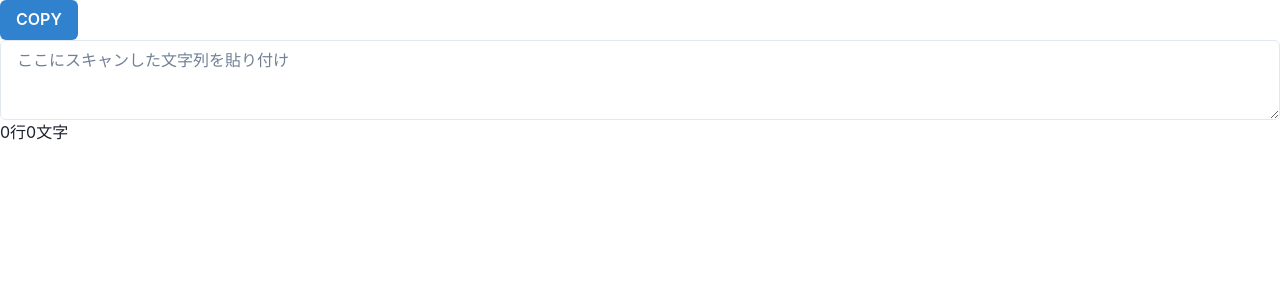
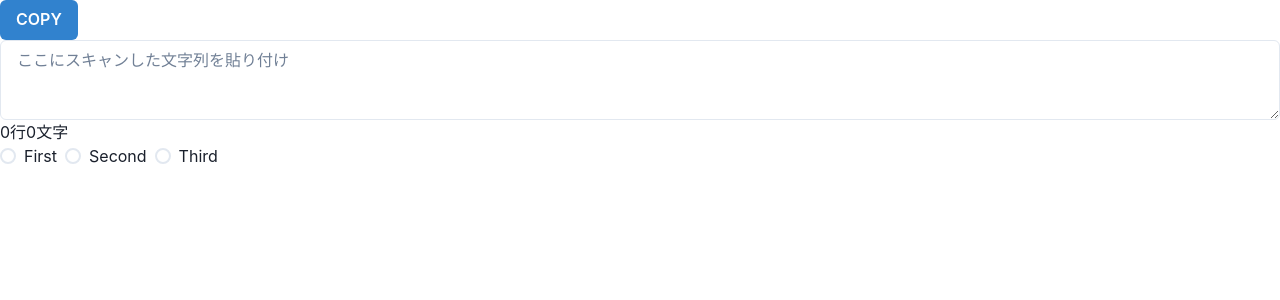
Before and after one commit to Igaki12/transfer-jsontxt, a React (Create React App) app: page / in a window 1280 px wide. Shown: the top 300 px of the page. Built offline with nearby package versions, Linux system fonts and the light colour scheme.

Commit message:
設定部分のデザインを考案中

```diff
--- a/src/App.js
+++ b/src/App.js
@@ -2,10 +2,22 @@ import './App.css'
 import {} from '@chakra-ui/react'
 import React, { useRef } from 'react'
 import { InputForm } from './components/InputForm'
-
+import { Settings } from './components/Settings'
+import { useSetting } from './hooks/useSetting'
 function App() {
   const inputEl = useRef('ここに入力した文字列が表示されます')
-  return <InputForm inputEl={inputEl} />
+  const {
+    showSetting,
+    setNewLine,
+    setQuestionStart,
+    setChoiceStart,
+  } = useSetting()
+  return (
+    <>
+      <InputForm inputEl={inputEl} showSetting={showSetting} />
+      <Settings setNewLine={setNewLine} />
+    </>
+  )
 }
 
 export default App
--- a/src/components/InputForm.js
+++ b/src/components/InputForm.js
@@ -8,20 +8,20 @@ export const InputForm = ({ inputEl }) => {
   const [preview, setPreview] = useState([])
 
   const countInputTxt = () => {
-    // setPreview([])
     console.log(inputEl.current.value)
-    // let spaceCut = inputEl.current.value.split(' ').join('')
-    // preview = [inputEl.current.value.split(/\n/g)]
-    let sentences = inputEl.current.value.split(/\n\s+/g).filter(
-      (row) => row !== '' && row !== '  ',
-      // row.indexOf(
-      //   'このフォームを送信すると、 所有者に名前とメールアドレスが表示されます。',
-      // ) === -1 &&
-      // row.indexOf('送信') === -1,
-    )
+
+    let sentences = inputEl.current.value
+      .split(/\n\s+/g)
+      .filter((row) => row !== '' && row !== '  ')
     let startIndex = sentences.findIndex(
       (sentence) =>
         sentence.indexOf('所有者に名前とメールアドレスが表示されます。') !== -1,
+    )
+    if (startIndex !== -1) {
+      sentences.splice(0, startIndex + 1)
+    }
+    startIndex = sentences.findIndex(
+      (sentence) => sentence.indexOf('*必須') !== -1,
     )
     if (startIndex !== -1) {
       sentences.splice(0, startIndex + 1)
@@ -94,6 +94,7 @@ export const InputForm = ({ inputEl }) => {
     )
     console.log(text)
   }
+  // あとは*必須と改行などのタイプコンフィグ
   return (
     <>
       <Button colorScheme={'blue'} onClick={() => copyTextToClipboard(preview)}>
--- /dev/null
+++ b/src/components/Settings.js
@@ -0,0 +1,18 @@
+import { Radio, RadioGroup, Stack } from '@chakra-ui/react'
+export const Settings = ({ setNewLine }) => {
+  return (
+    <RadioGroup>
+      <Stack direction="row">
+        <Radio value="1" onChange={() => setNewLine(1)}>
+          First
+        </Radio>
+        <Radio value="2" onChange={() => setNewLine(2)}>
+          Second
+        </Radio>
+        <Radio value="3" onChange={() => setNewLine(3)}>
+          Third
+        </Radio>
+      </Stack>
+    </RadioGroup>
+  )
+}
--- /dev/null
+++ b/src/hooks/useSetting.js
@@ -0,0 +1,33 @@
+import { useState } from 'react'
+
+export const useSetting = () => {
+  const [setting, setSetting] = useState({
+    newLine: /\n\s+/g,
+    questionStart: /^[0-9]*\./,
+    choiceStart: '',
+  })
+  const showSetting = () => {
+    return setting
+  }
+  const setNewLine = (string) => {
+    let newSetting = setting
+    newSetting.newLine = string
+    setSetting(newSetting)
+  }
+  const setQuestionStart = (string) => {
+    let newSetting = setting
+    newSetting.questionStart = string
+    setSetting(newSetting)
+  }
+  const setChoiceStart = (string) => {
+    let newSetting = setting
+    newSetting.choiceStart = string
+    setSetting(newSetting)
+  }
+  return {
+    showSetting,
+    setNewLine,
+    setQuestionStart,
+    setChoiceStart,
+  }
+}
```
Also changed, not shown: 7 other files (tests, documents, lock files or other folders).
